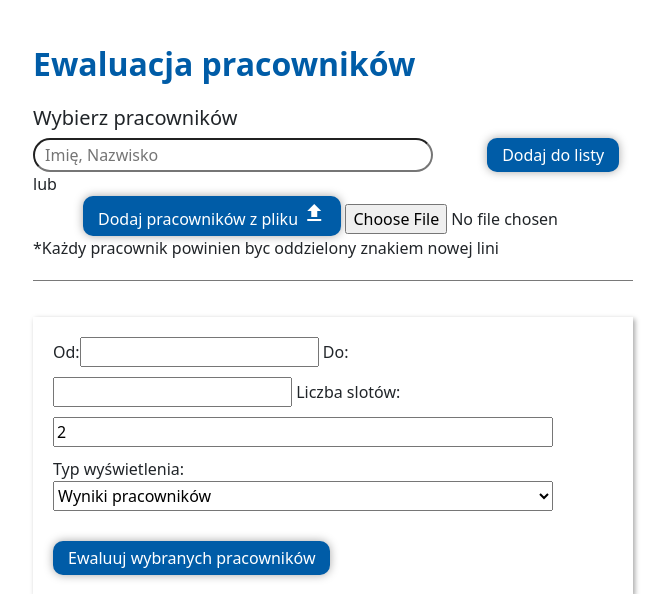
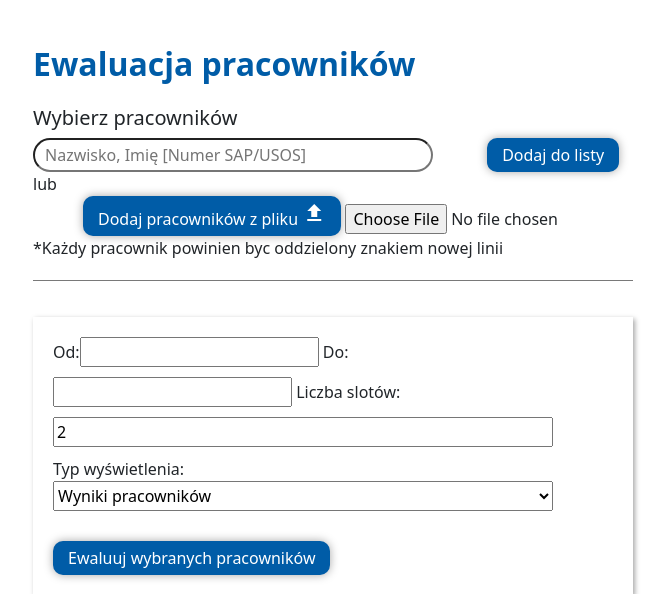
Before and after one commit to pineapple333/laughing-umbrella, a Django app: page / in a window 1280 px wide. Shown: the part 90-684 px from the top of the page, without its empty margins (49-718 px from the left). Run offline with Django 3.2, Linux system fonts and the light colour scheme.

Commit message:
Update search.html

```diff
--- a/Search/templates/search.html
+++ b/Search/templates/search.html
@@ -8,7 +8,7 @@
             <div class="under-title"> Wybierz pracowników </div>
             <div class="inp-wrapp">
                 <div>
-                    <input id="userinput" type="text" class="input-author" placeholder="Imię, Nazwisko">
+                    <input id="userinput" type="text" class="input-author" placeholder="Nazwisko, Imię [Numer SAP/USOS]">
                     <button id="enter" class="enter-bttn marg-bttn">Dodaj do listy</button>
                 </div>
                 <div class="or-wrap">lub</div>
@@ -21,7 +21,7 @@
                     </label>
                     <input id="input-list" class="file-upload-list" type="file" />
                     <div class="inp-file-txt">
-                    *Każdy pracownik powinien byc oddzielony znakiem nowej lini
+                    *Każdy pracownik powinien byc oddzielony znakiem nowej linii
                     </div>
                 </div>
             </div>
```
